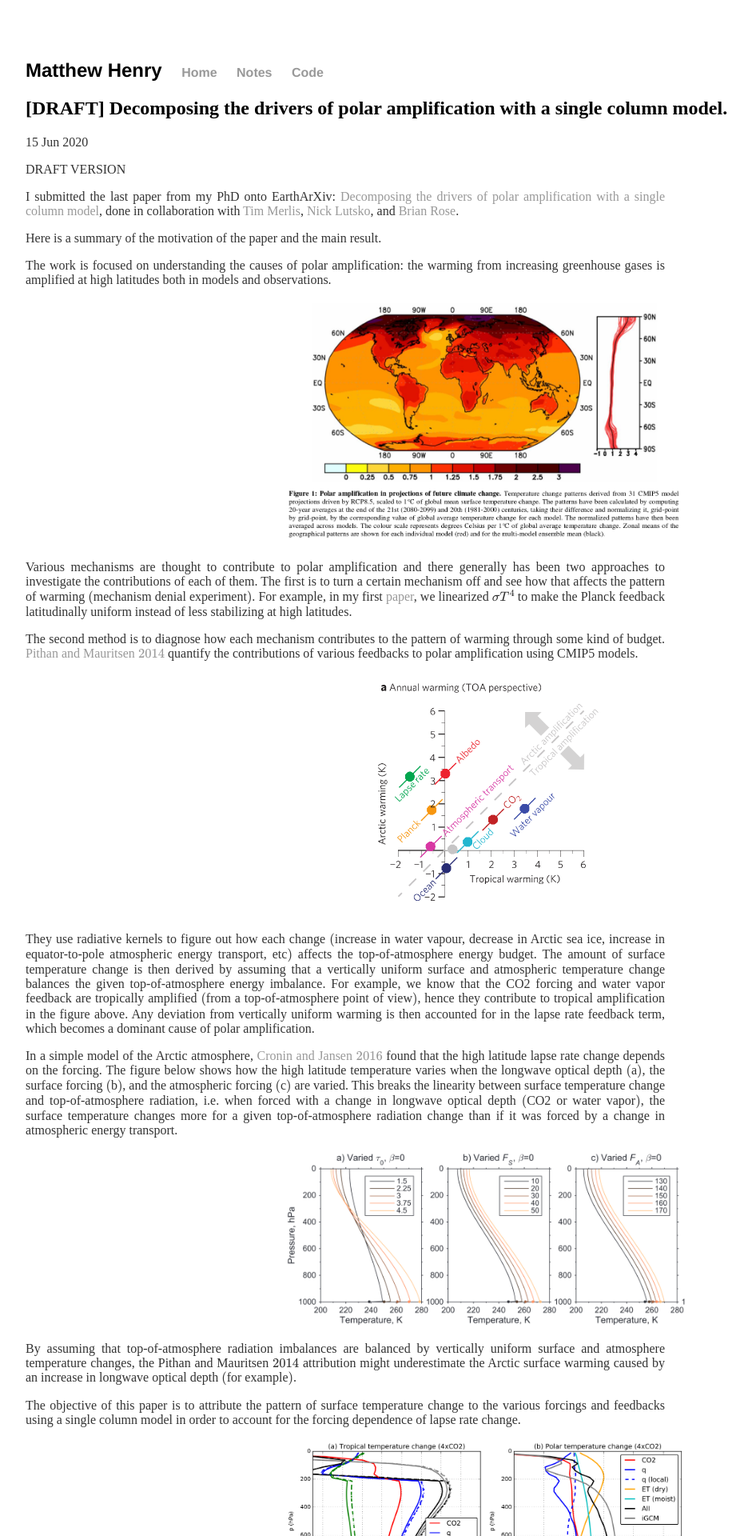
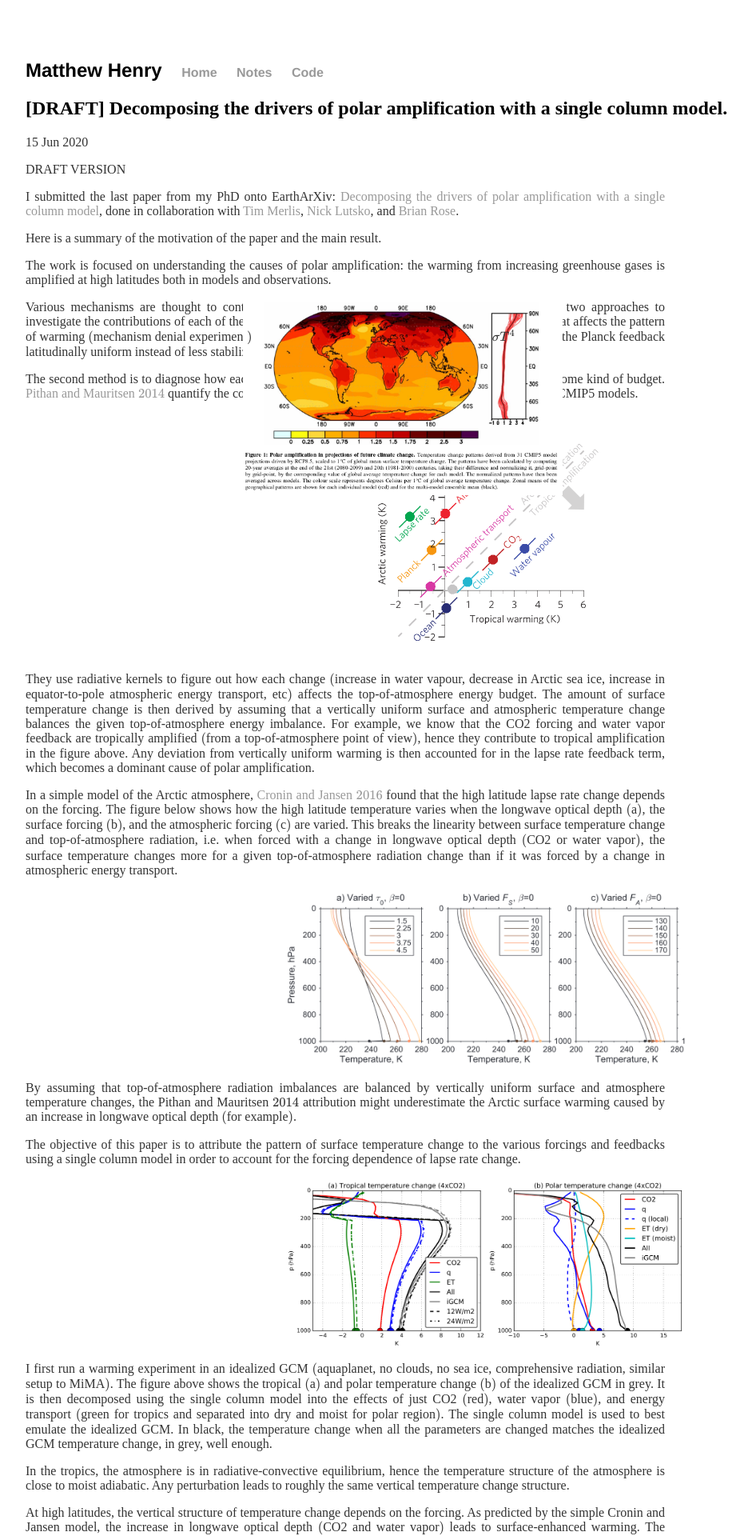
Before and after one commit to matthewjhenry/old_website, a Jekyll site: the page built from _posts/2020-06-15-SCM.md, in a window 1280 px wide. Shown: the top 1920 px of the page at 80% size, without its empty margins (26-967 px from the left). Built offline with Jekyll 4.4.1, drawn with Linux system fonts in a browser that asks for light colours; formulas are drawn with MathJax 3; comment, search, counter and statistics services are not loaded.

Commit message:
image fix?

```diff
--- a/_posts/2020-06-15-SCM.md
+++ b/_posts/2020-06-15-SCM.md
@@ -13,7 +13,8 @@ Here is a summary of the motivation of the paper and the main result.
 
 The work is focused on understanding the causes of polar amplification: the warming from increasing greenhouse gases is amplified at high latitudes both in models and observations.
 
-<div style="text-align:center;valign:center"><img src="https://matthewjhenry.github.io/images/cmip5_PA.png" alt="" style="width: 500px; height: auto;"></div>
+<img src="https://matthewjhenry.github.io/images/cmip5_PA.png" alt="CMIP5 polar amplification pattern" style="position:absolute; left:280px; width:400px" class="center">
+
 
 Various mechanisms are thought to contribute to polar amplification and there generally has been two approaches to investigate the contributions of each of them. The first is to turn a certain mechanism off and see how that affects the pattern of warming $($mechanism denial experiment$)$. For example, in my first [paper](https://journals.ametsoc.org/jcli/article/32/2/335/89220/The-Role-of-the-Nonlinearity-of-the-Stefan), we linearized $\sigma T^4$ to make the Planck feedback latitudinally uniform instead of less stabilizing at high latitudes.
 
--- a/css/main.css
+++ b/css/main.css
@@ -63,7 +63,7 @@ code.has-jax {font: inherit; font-size: 100%; background: inherit; border: inher
 
 .center {
     display: block;
-    margin-left: auto;
+    margin-left: 50px;
     margin-right: auto;
     width: 800px;
 }
```
